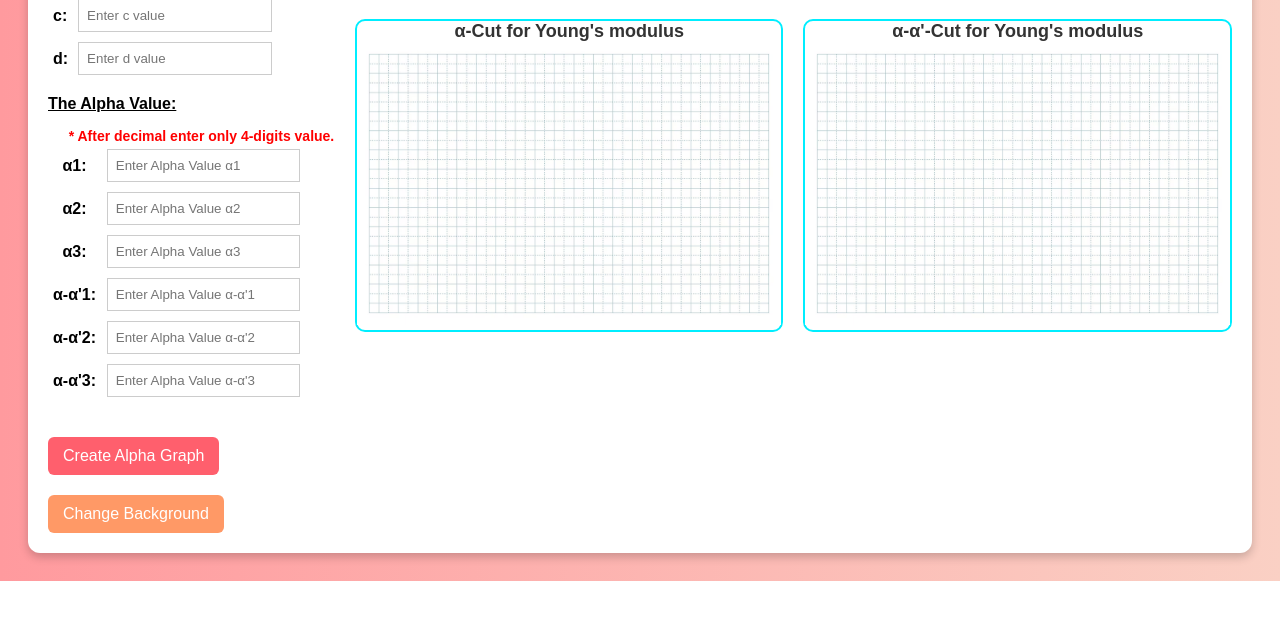
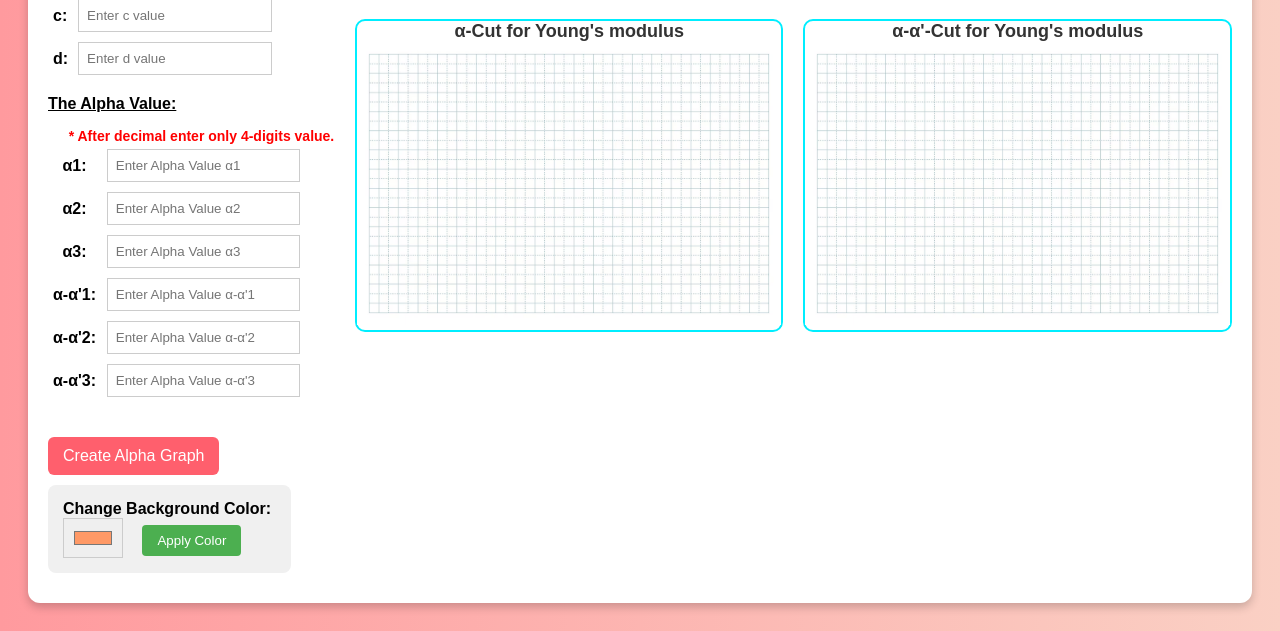
Before and after one commit to caliber123-dot/Graph-Fuzzy-Function, a Flask app: page / in a window 1280 px wide. Shown: the part 394-1025 px from the top of the page. Before the commit the page ends 975 px from the top, so only its background shows below. Run offline with Flask 3, Linux system fonts and the light colour scheme; some libraries are stand-ins or nearby versions.

Commit message:
first commit

```diff
--- a/templates/index.html
+++ b/templates/index.html
@@ -108,6 +108,40 @@
 
         .change-bg-btn:hover {
             background: #ff9966;
+        }
+
+        .color-panel {
+            padding: 15px;
+            background: #f0f0f0;
+            border-radius: 8px;
+            margin: 10px 0;
+            display: inline-block;
+        }
+
+        .color-panel label {
+            margin-right: 5px;
+            font-family: Arial, sans-serif;
+        }
+
+        .color-panel input[type="color"] {
+            width: 60px;
+            height: 40px;
+            margin-right: 15px;
+            cursor: pointer;
+        }
+
+        .apply-gradient-btn {
+            background: #4CAF50;
+            color: white;
+            border: none;
+            padding: 8px 15px;
+            border-radius: 4px;
+            cursor: pointer;
+            transition: background 0.3s;
+        }
+
+        .apply-gradient-btn:hover {
+            background: #45a049;
         }
     </style>
     <script>
@@ -234,9 +268,17 @@
 
                 <div class="form-group">
                     <button type="submit" class="change-bg-btn">Create Alpha Graph</button>
-                    <button type="button" class="change-bg-btn" style="background-color: #ff9966;"
-                        onclick="changeBackground()">Change
-                        Background</button>
+                    <!-- <button type="button" class="change-bg-btn" style="background-color: #ff9966;"
+                        onclick="changeBackground()">Change Background</button> -->
+
+                </div>
+
+                <div class="form-group color-panel" style="float: left;">
+                    <label for="startColor">Change Background Color:</label>
+                    <input type="color" id="startColor" value="#ff9966">
+                    <button type="button" class="apply-gradient-btn" onclick="changeBackground()">
+                        Apply Color
+                    </button>
                 </div>
             </div>
 
@@ -291,6 +333,7 @@
 
     <script>
         function changeBackground() {
+            const startColor = document.getElementById('startColor').value;
             const colors = [
                 'linear-gradient(to right, #42e695, #3bb2b8)',
                 'linear-gradient(to right, #ff7eb3, #ff758c)',
@@ -298,8 +341,8 @@
                 'linear-gradient(to right, #a1c4fd, #c2e9fb)',
                 'linear-gradient(to right, #fff, #f1f1f1)'
             ];
-            let randomColor = colors[Math.floor(Math.random() * colors.length)];
-            document.getElementById('mainContainer').style.background = randomColor;
+            // let randomColor = colors[Math.floor(Math.random() * colors.length)];
+            document.getElementById('mainContainer').style.background = startColor;
         }
     </script>
     <script src="static/js/script.js"></script>
```
